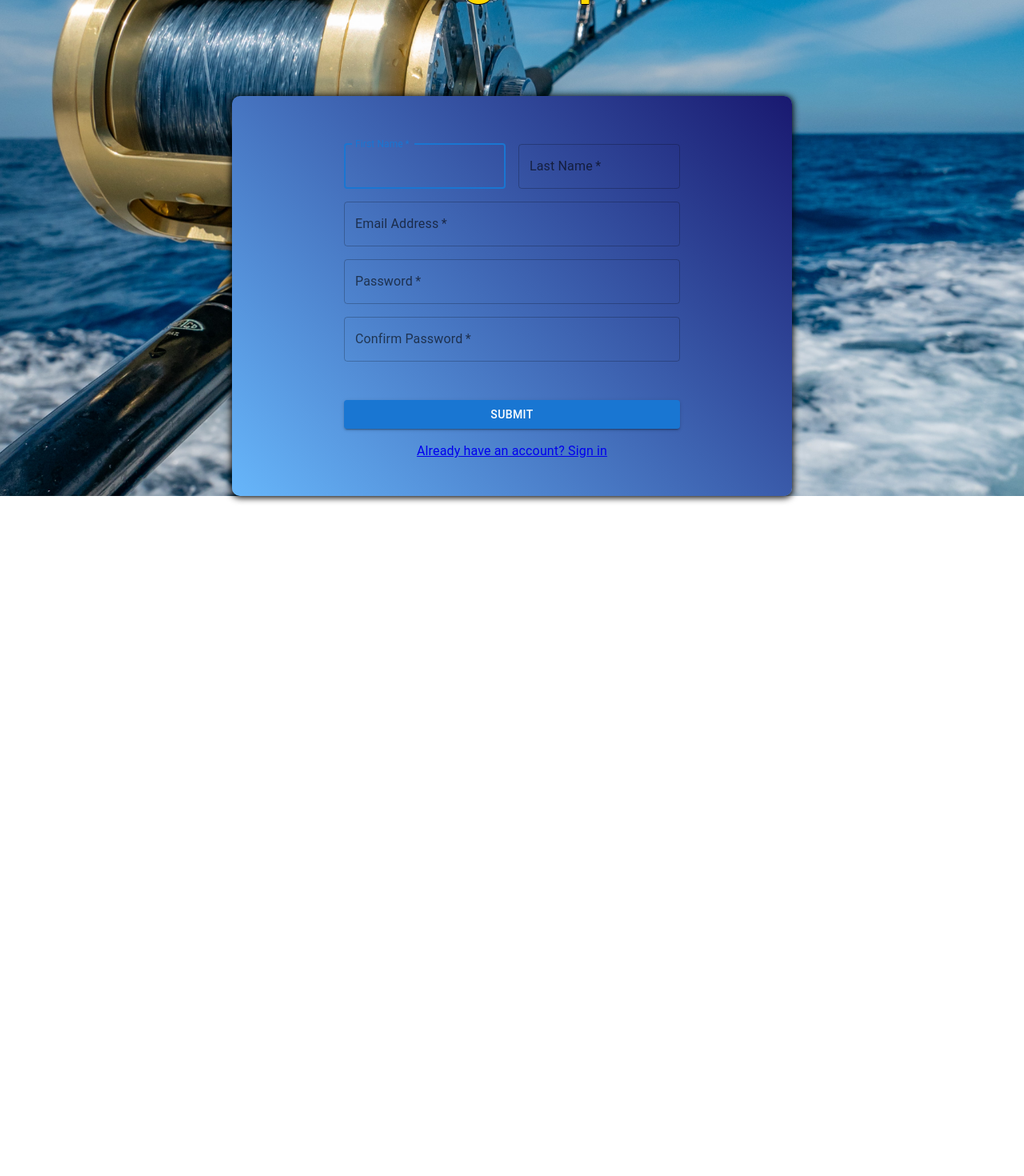
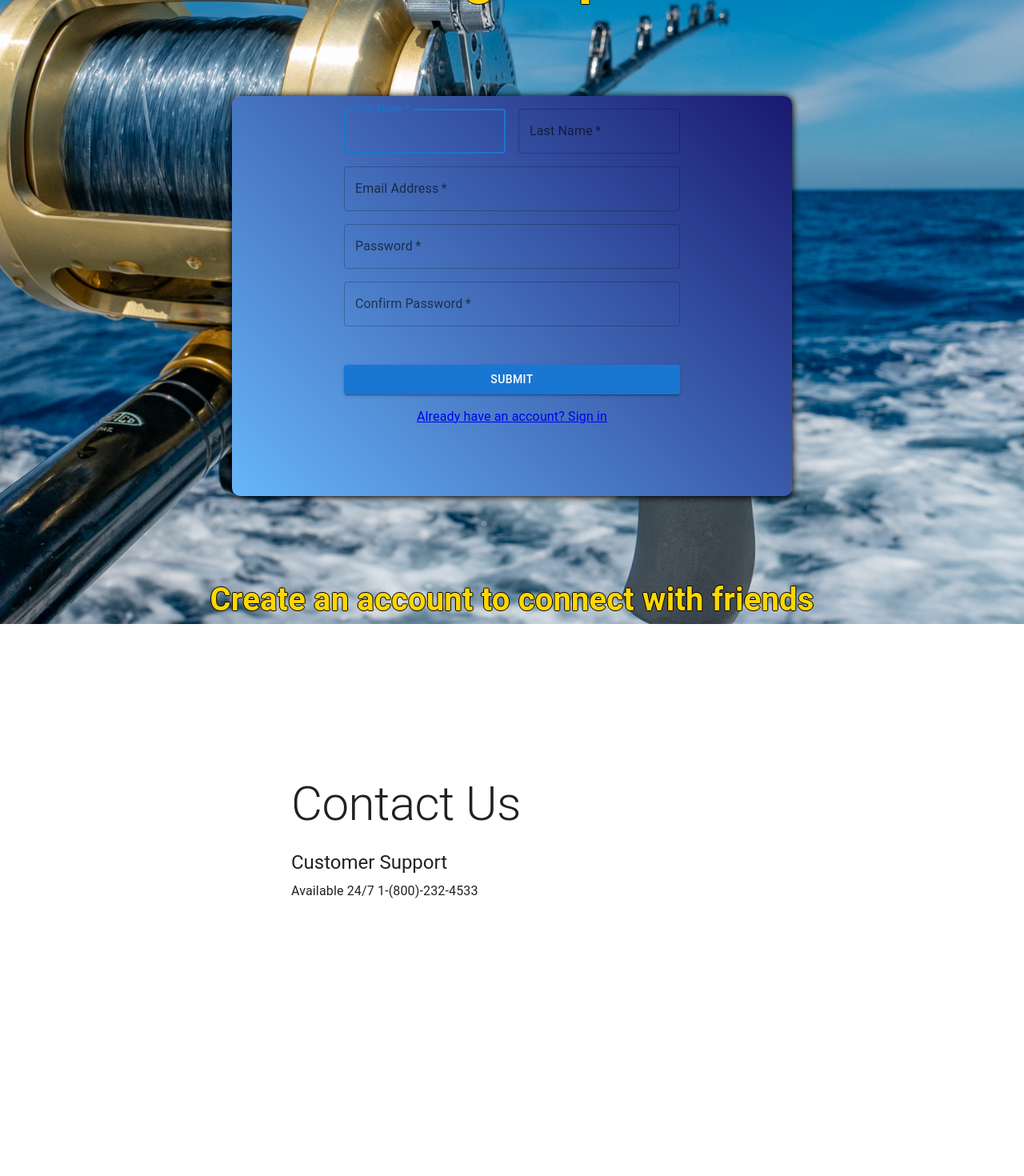
Before and after one commit to RLuong87/Hobbyist-React-App, a React (Create React App) app: page /signup in a window 1280 px wide. Shown: the part 260-1730 px from the top of the page at 80% size. Built offline with nearby package versions, Linux system fonts and the light colour scheme; no server answers.

Commit message:
Removed view profile from navabar

```diff
--- a/src/Navbar/Navbar.css
+++ b/src/Navbar/Navbar.css
@@ -25,7 +25,7 @@ nav {
 }
 
 .btn {
-    display: none;
+    /* display: none; */
     background-color: transparent;
     cursor: pointer;
     border-radius: 5px;
--- a/src/Navbar/Navbar2.js
+++ b/src/Navbar/Navbar2.js
@@ -46,7 +46,6 @@ export default function Navbar2() {
                             {auth.token ?
                                 <Fragment>
                                     <li className='items'><NavButton to="/search" label="Search" /></li>
-                                    <li className='items'><NavButton to="/profilePage" label="View Profile" /></li>
                                     <li className='items'><NavButton to="/logout" label="Sign Out" /></li>
                                     <Link to="/profilePage">
                                         <h1>{auth.name}</h1>
--- a/src/components/Auth/Login.js
+++ b/src/components/Auth/Login.js
@@ -42,7 +42,7 @@ const Login = () => {
         roles: res.data.roles,
       })
       console.log(res.data);
-      navigate("/");
+      navigate("/profilePage");
     } catch (err) {
       console.error(err.response ? err.response.data : err.message);
     }
--- a/src/components/Auth/NewUserForm.js
+++ b/src/components/Auth/NewUserForm.js
@@ -13,6 +13,8 @@ const NewUserForm = ({ onSubmit, onChange, query }) => {
   }
 
   return (
+    <div>
+
       <Form onSubmit={onSubmit} noValidate style={{ marginTop: "1em" }}>
         <Grid container spacing={2}>
           <Grid item xs={12} sm={6}>
@@ -95,6 +97,7 @@ const NewUserForm = ({ onSubmit, onChange, query }) => {
           </Grid>
         </div>
       </Form>
+    </div>
   )
 }
 
--- a/src/components/Auth/Register.js
+++ b/src/components/Auth/Register.js
@@ -80,7 +80,7 @@ const Register = () => {
         name: res.data.name,
         email: res.data.email
       })
-      navigate('/');
+      navigate('/profilePage');
     } catch (err) {
       console.error(err.response ? err.response.data : err.message);
     }
@@ -106,6 +106,15 @@ const Register = () => {
           />
         </div>
       </Container>
+      <h2 style={{
+        margin: 100,
+        textShadow: '1px 0 0 #000, 0 -1px 0 #000, 0 1px 0 #000, -1px 0 0 #000',
+        textAlign: 'center',
+        fontSize: 40,
+        color: 'gold'
+      }}>
+        Create an account to connect with friends
+      </h2>
     </div>
   )
 }
--- a/src/components/Auth/ResetPassword.js
+++ b/src/components/Auth/ResetPassword.js
@@ -23,7 +23,13 @@ const ResetPassword = () => {
     }
 
     return (
-        <Container>
+        <div style={{
+            display: "flex",
+            justifyContent: "center"
+        }}>
+            <h1>
+
+            </h1>
             <div className="box-border3">
                 <ResetPasswordForm
                     query={query}
@@ -31,7 +37,7 @@ const ResetPassword = () => {
                     onSubmit={onSubmit}
                 />
             </div>
-        </Container>
+        </div>
     )
 }
 
--- a/src/components/Home/Home.js
+++ b/src/components/Home/Home.js
@@ -1,6 +1,5 @@
 import React, { useContext, useEffect, useState } from 'react';
 import Container from '../common/Container';
-import Splash from '../common/Splash';
 import splashImg from '../../assets/fishing/rods.jpg';
 import { AuthContext } from '../Providers/AuthProvider';
 import HomeContent from './HomeContent';
@@ -29,7 +28,6 @@ const Home = () => {
       } catch (err) {
       }
     }
-    setLoading(true)
     _getContent()
   }, [])
 
@@ -38,7 +36,7 @@ const Home = () => {
   }
 
   return (
-    <Container>
+    <div className='home-pic'>
       <div>
         {typeof content.main != "undefined"
           ?
@@ -71,7 +69,9 @@ const Home = () => {
           </a>
         </h2>
       </div>
-    </Container>
+      <div className='home-pic'>
+      </div>
+    </div>
   )
 }
 
--- a/src/components/Home/HomeContent.js
+++ b/src/components/Home/HomeContent.js
@@ -7,7 +7,7 @@ const HomeContent = (props) => {
     const { angler: { avatar, name }, localDateTime, content, picture } = props.contents;
 
     return (
-        <BorderCard>
+        <div className="Content-card">
             <div className="upper-container">
                 <h3>{name}</h3>
                 <p>{localDateTime}</p>
@@ -24,7 +24,7 @@ const HomeContent = (props) => {
                 </div>
             </div>
             <button className="btn3">Like</button>
-        </BorderCard>
+        </div>
     )
 }
 
--- a/src/components/footer/StickyFooter.js
+++ b/src/components/footer/StickyFooter.js
@@ -30,10 +30,14 @@ export default function StickyFooter() {
       <CssBaseline />
       <Container component="main" sx={{ mt: 8, mb: 2 }} maxWidth="sm">
         <Typography variant="h2" component="h1" gutterBottom>
+          Contact Us
         </Typography>
         <Typography variant="h5" component="h2" gutterBottom>
+          Customer Support
         </Typography>
         <Typography variant="body1"></Typography>
+        Available 24/7
+        1-(800)-232-4533
       </Container>
       <Box
         component="footer"
@@ -49,6 +53,7 @@ export default function StickyFooter() {
       >
         <Container maxWidth="sm">
           <Typography variant="body1">
+            Thanks for visiting
           </Typography>
           <Copyright />
         </Container>
--- a/src/index.css
+++ b/src/index.css
@@ -45,6 +45,13 @@ code {
   background-image: url('./assets/fishing/bait.jpg');
   background-size: cover;
   background-position: center;
+  transition: 0.4 ease-out;
+}
+
+.home-pic {
+  background-image: url('./assets/fishing/rods.jpg');
+
+  /* background-position: center; */
   transition: 0.4 ease-out;
 }
 
```
Lines whose indentation alone changed are shown as unchanged.
